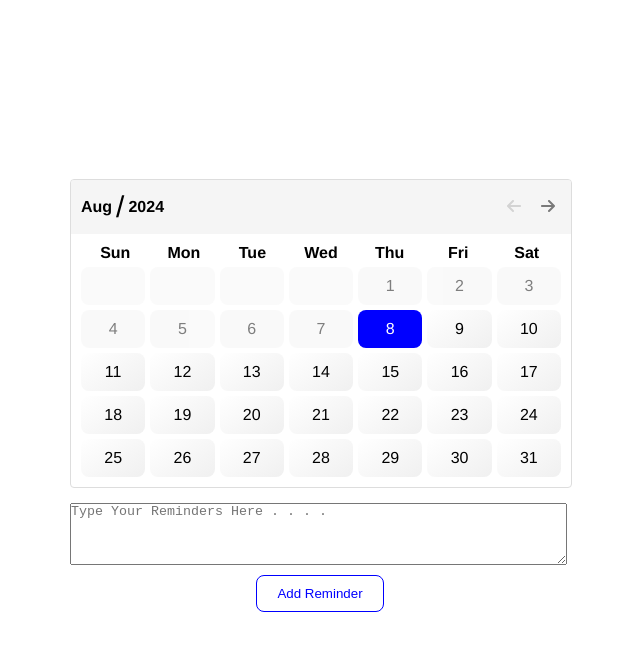
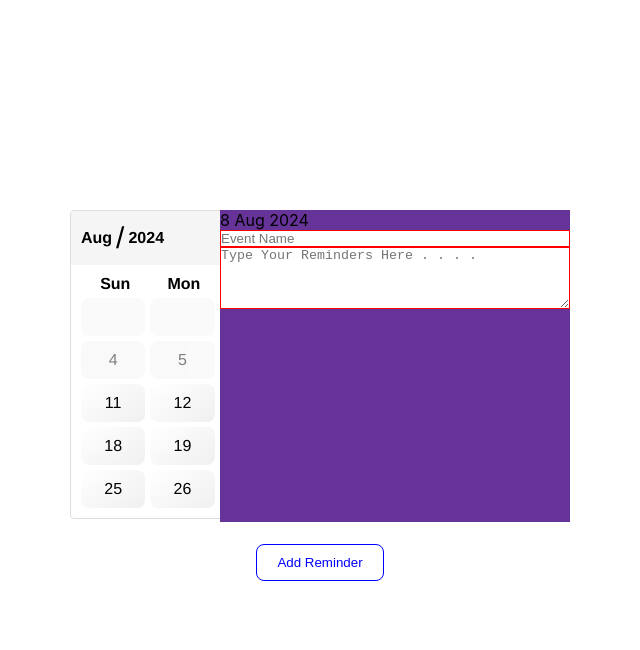
Before and after one commit to surya489/date_picker, a React (Create React App) app: page / in a window 1280 px wide. Both pictures are taken after a click on the button "Set Reminder". Shown: the top 650 px of the page, without its empty margins (320-960 px from the left). Built offline with nearby package versions, Linux system fonts and the light colour scheme; the HTML template or start-up script is replaced by a standard one.

Commit message:
functionality changes --> days are coming from loop

```diff
--- a/src/Components/DatePicker/DatePicker.css
+++ b/src/Components/DatePicker/DatePicker.css
@@ -4,6 +4,8 @@
 }
 
 .date_picker_wrap {
+    position: relative;
+    overflow: hidden;
     max-width: 500px;
     width: 100%;
     margin: auto;
@@ -133,19 +135,31 @@
     max-height: 0;
     overflow: hidden;
     opacity: 0;
-    transition: max-height 0.5s, opacity 0.5s;
+    position: absolute;
+    top: 0;
+    right: -100%;
+    width: 70%;
+    min-height: 312px;
+    height: 100%;
+    background: rebeccapurple;
+    transition: all 0.5s;
 }
 
 .reminder_text.show {
     max-height: 100px;
     opacity: 1;
+    right: 0;
 }
 
-.reminder_text textarea {
+textarea,
+input:not([type="submit"]) {
     display: block;
-    width: 99%;
+    width: 100%;
     margin: 0;
+    outline: none;
     padding: 0;
+    border: 1px solid red;
+    box-sizing: border-box;
 }
 
 .error {
--- a/src/Components/DatePicker/DatePicker.js
+++ b/src/Components/DatePicker/DatePicker.js
@@ -42,6 +42,10 @@ const DatePicker = () => {
         "Jan", "Feb", "Mar", "Apr", "May", "June",
         "July", "Aug", "Sep", "Oct", "Nov", "Dec"
     ];
+
+    const weeklyDays = [
+        "Sun", "Mon", "Tue", "Wed", "Thu", "Fri", "Sat"
+    ]
 
     const earliestYear = currentYear; // Define the earliest year to display
     const earliestMonth = 7;   // January (0 index)
@@ -211,13 +215,9 @@ const DatePicker = () => {
                 </div>
                 <div className="calendar">
                     <div className="day_names">
-                        <span>Sun</span>
-                        <span>Mon</span>
-                        <span>Tue</span>
-                        <span>Wed</span>
-                        <span>Thu</span>
-                        <span>Fri</span>
-                        <span>Sat</span>
+                        {weeklyDays.map(day => (
+                            <span key={day}>{day}</span>
+                        ))}
                     </div>
                     <div className="days">
                         {days.map((day, index) => (
@@ -242,8 +242,12 @@ const DatePicker = () => {
                 </div>
             </div>
             <form id="reminder_form" className="reminder_form" onSubmit={handleSubmit}>
-                {selectedDate && showReminderArea && (
-                    <div className={`${showReminderArea ? 'show' : 'hide'} reminder_text`}>
+                <div className={`${showReminderArea ? 'show' : 'hide'} reminder_text`}>
+                    <div>
+                        <div className="reminder_date_wrap">
+                            {selectedDate} {months[selectedMonth]} {selectedYear}
+                        </div>
+                        <input type="text" placeholder="Event Name" name="event_name" id="event_name" className="event_name" />
                         <textarea
                             id="reminder"
                             name="reminder"
@@ -253,12 +257,21 @@ const DatePicker = () => {
                             value={reminderText}
                             onChange={(e) => setReminderText(e.target.value)}
                         />
-                        {error && <div className="error">{error}</div>}
+                        {selectedDate && showReminderArea && (
+                            <div className="error">
+                                {error && (
+                                    <div className="error">{error}</div>
+                                )}
+                            </div>
+                        )}
                     </div>
-                )}
+                </div>
                 <div className="add_reminder">
                     {!showReminderArea ? (
-                        <button onClick={() => setShowReminderArea(true)}
+                        <button onClick={() => {
+                            setShowReminderArea(true);
+                            setError("");
+                        }}
                             className={`btn ${showReminderArea ? 'clicked' : ''}`}
                             disabled={showReminderArea}
                         >
```
